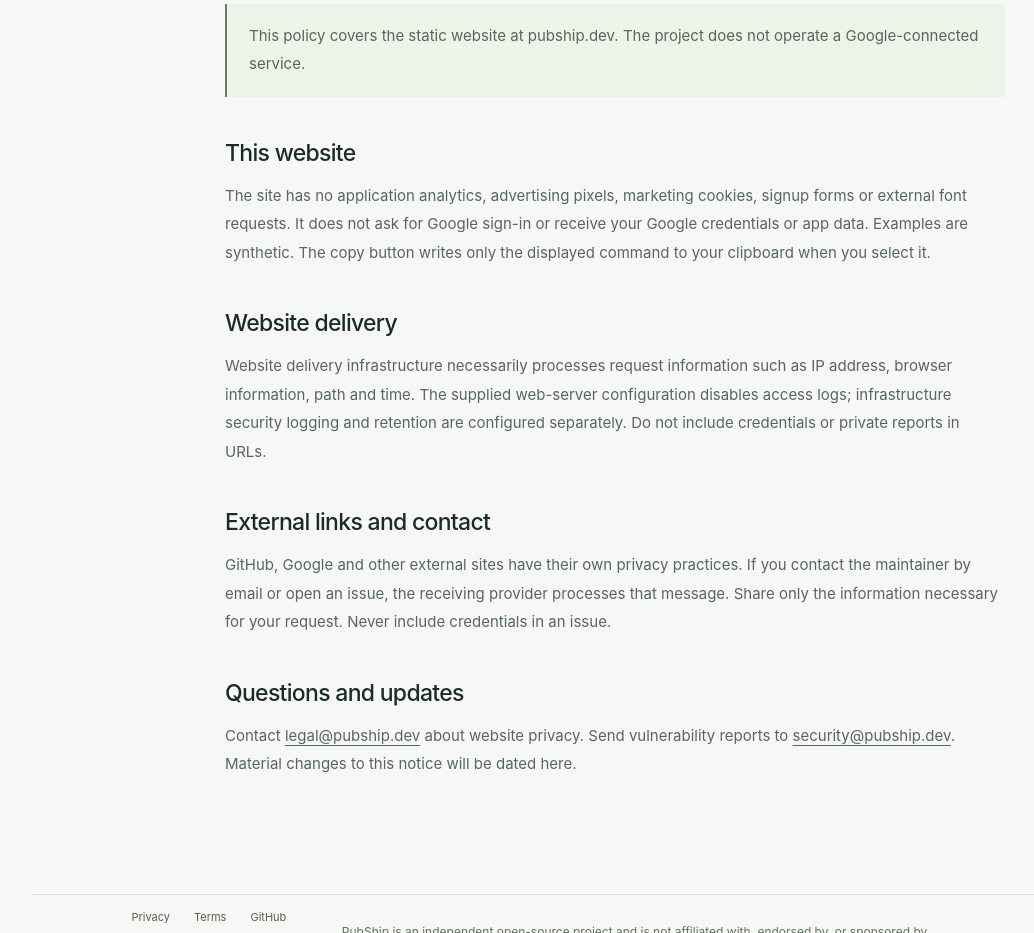
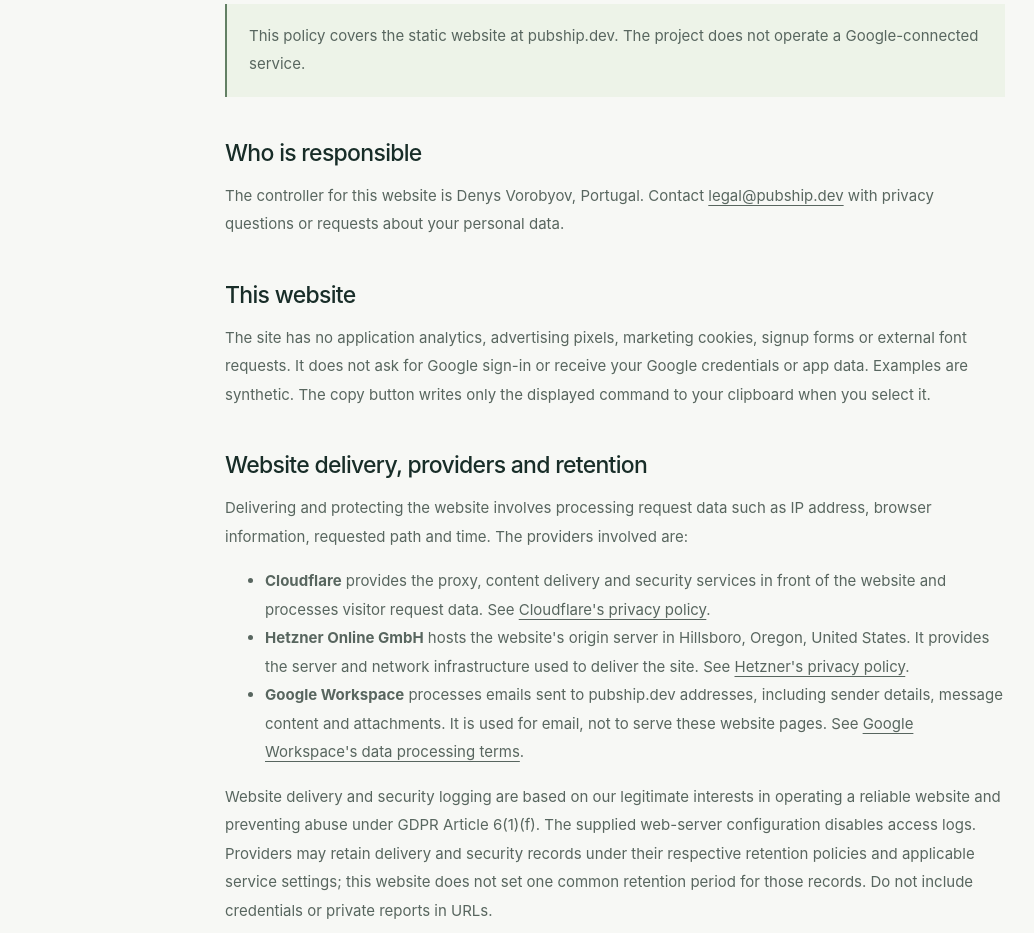
Before and after one commit to pubship/website, a website: page site/privacy/index.html in a window 1280 px wide. Shown: the part 382-1315 px from the top of the page, without its empty margins (25-1059 px from the left). Drawn offline with Linux system fonts and the light colour scheme.

Commit message:
Clarify PubShip title and website privacy disclosures

```diff
--- a/site/privacy/index.html
+++ b/site/privacy/index.html
@@ -34,6 +34,12 @@
         This policy covers the static website at pubship.dev. The project does
         not operate a Google-connected service.
       </p>
+      <h2>Who is responsible</h2>
+      <p>
+        The controller for this website is Denys Vorobyov, Portugal. Contact
+        <a href="mailto:legal@pubship.dev">legal@pubship.dev</a> with privacy
+        questions or requests about your personal data.
+      </p>
       <h2>This website</h2>
       <p>
         The site has no application analytics, advertising pixels, marketing
@@ -42,13 +48,46 @@
         are synthetic. The copy button writes only the displayed command to your
         clipboard when you select it.
       </p>
-      <h2>Website delivery</h2>
+      <h2>Website delivery, providers and retention</h2>
       <p>
-        Website delivery infrastructure necessarily processes request
-        information such as IP address, browser information, path and time. The
-        supplied web-server configuration disables access logs; infrastructure
-        security logging and retention are configured separately. Do not include
-        credentials or private reports in URLs.
+        Delivering and protecting the website involves processing request data
+        such as IP address, browser information, requested path and time. The
+        providers involved are:
+      </p>
+      <ul>
+        <li>
+          <strong>Cloudflare</strong> provides the proxy, content delivery and
+          security services in front of the website and processes visitor
+          request data. See
+          <a href="https://www.cloudflare.com/privacypolicy/"
+            >Cloudflare's privacy policy</a
+          >.
+        </li>
+        <li>
+          <strong>Hetzner Online GmbH</strong> hosts the website's origin server
+          in Hillsboro, Oregon, United States. It provides the server and
+          network infrastructure used to deliver the site. See
+          <a href="https://www.hetzner.com/legal/privacy-policy/"
+            >Hetzner's privacy policy</a
+          >.
+        </li>
+        <li>
+          <strong>Google Workspace</strong> processes emails sent to pubship.dev
+          addresses, including sender details, message content and attachments.
+          It is used for email, not to serve these website pages. See
+          <a href="https://workspace.google.com/terms/dpa_terms.html"
+            >Google Workspace's data processing terms</a
+          >.
+        </li>
+      </ul>
+      <p>
+        Website delivery and security logging are based on our legitimate
+        interests in operating a reliable website and preventing abuse under
+        GDPR Article 6(1)(f). The supplied web-server configuration disables
+        access logs. Providers may retain delivery and security records under
+        their respective retention policies and applicable service settings;
+        this website does not set one common retention period for those records.
+        Do not include credentials or private reports in URLs.
       </p>
       <h2>External links and contact</h2>
       <p>
@@ -56,6 +95,18 @@
         practices. If you contact the maintainer by email or open an issue, the
         receiving provider processes that message. Share only the information
         necessary for your request. Never include credentials in an issue.
+      </p>
+      <h2>Your rights</h2>
+      <p>
+        Where applicable under data protection law, you can request access to
+        your personal data, correction of inaccurate data and erasure of data,
+        and you can object to processing based on legitimate interests. Send
+        requests to <a href="mailto:legal@pubship.dev">legal@pubship.dev</a>.
+        You also have the right to complain to Portugal's data protection
+        authority, the
+        <a href="https://www.cnpd.pt/"
+          >Comissão Nacional de Proteção de Dados (CNPD)</a
+        >.
       </p>
       <h2>Questions and updates</h2>
       <p>
```
Also changed, not shown: site/index.html (+4 -2 lines).
